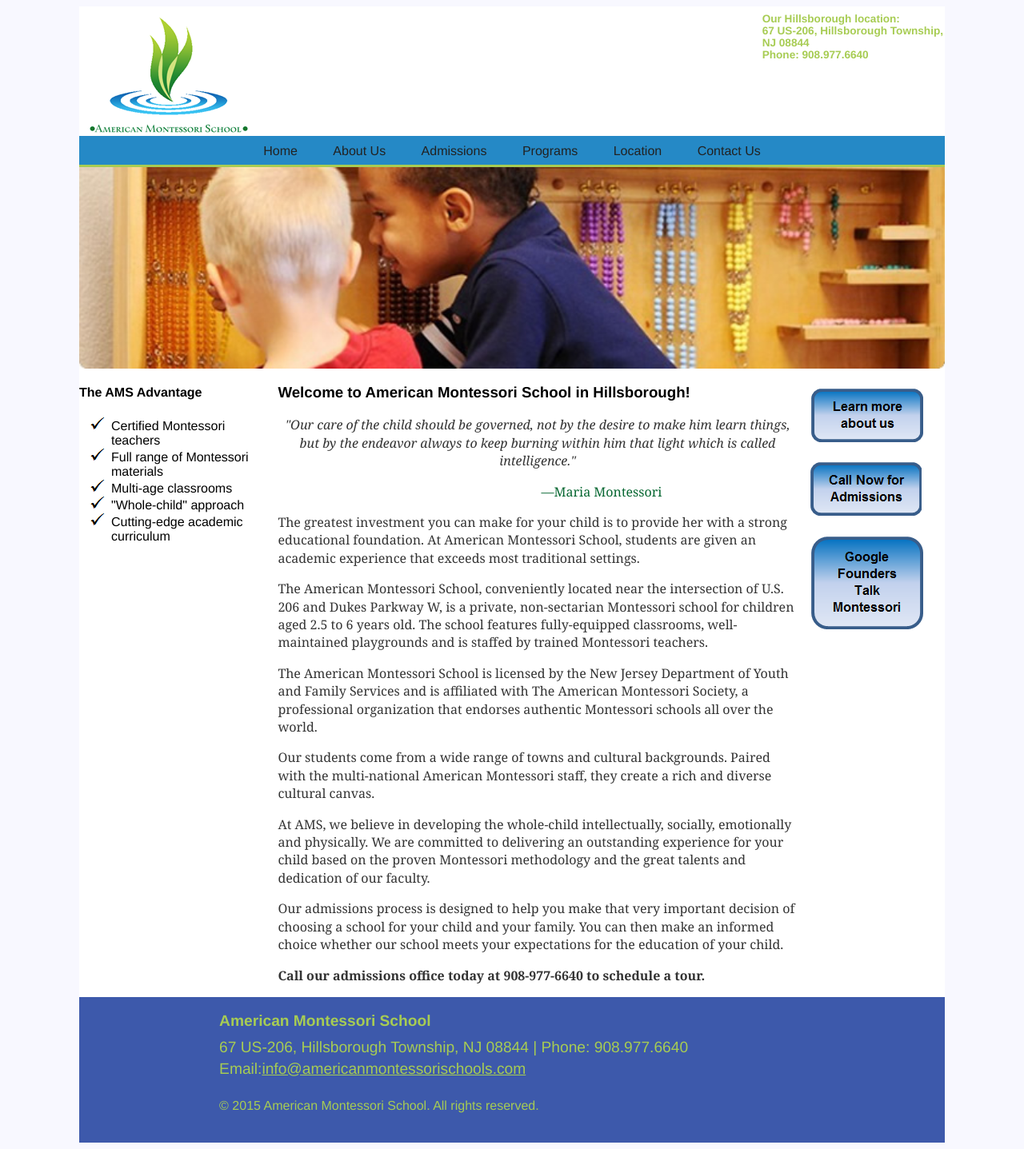
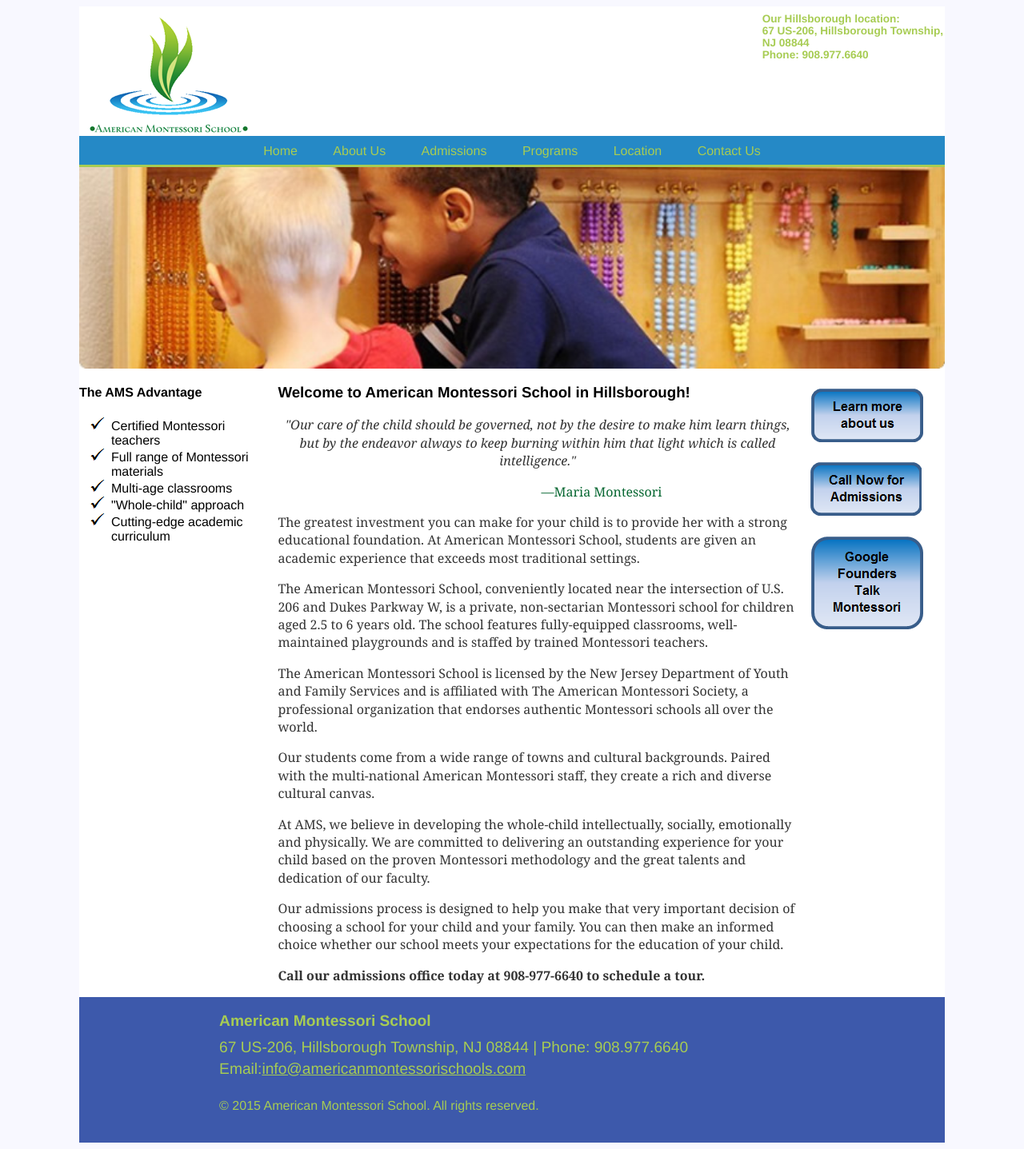
Before and after one commit to americanmontessorischools/americanmontessorischools.github.io, a Jekyll site: the page built from index.html, in a window 1280 px wide. Shown: the whole page at 80% size. Built offline with Jekyll 4.4.1, drawn with Linux system fonts in a browser that asks for light colours.

Commit message:
Update main.css

```diff
--- a/css/main.css
+++ b/css/main.css
@@ -53,14 +53,14 @@
 #top_nav a:link {
 	text-decoration:none;
 	/*background-color:#D5DFF0;*/
-	color: #222222;
+	color: #A7CC53;
 	padding: 10px 20px;
 	display: inline-block;
 	}
 
 #top_nav a:visited {
 	text-decoration:none;
-	color: #222222;
+	color: #A7CC53;
 	border-bottom:0.3em solid #FF0000;
 	/*background-color:#D5DFF0;*/
 	padding: 10px 20px;
```
